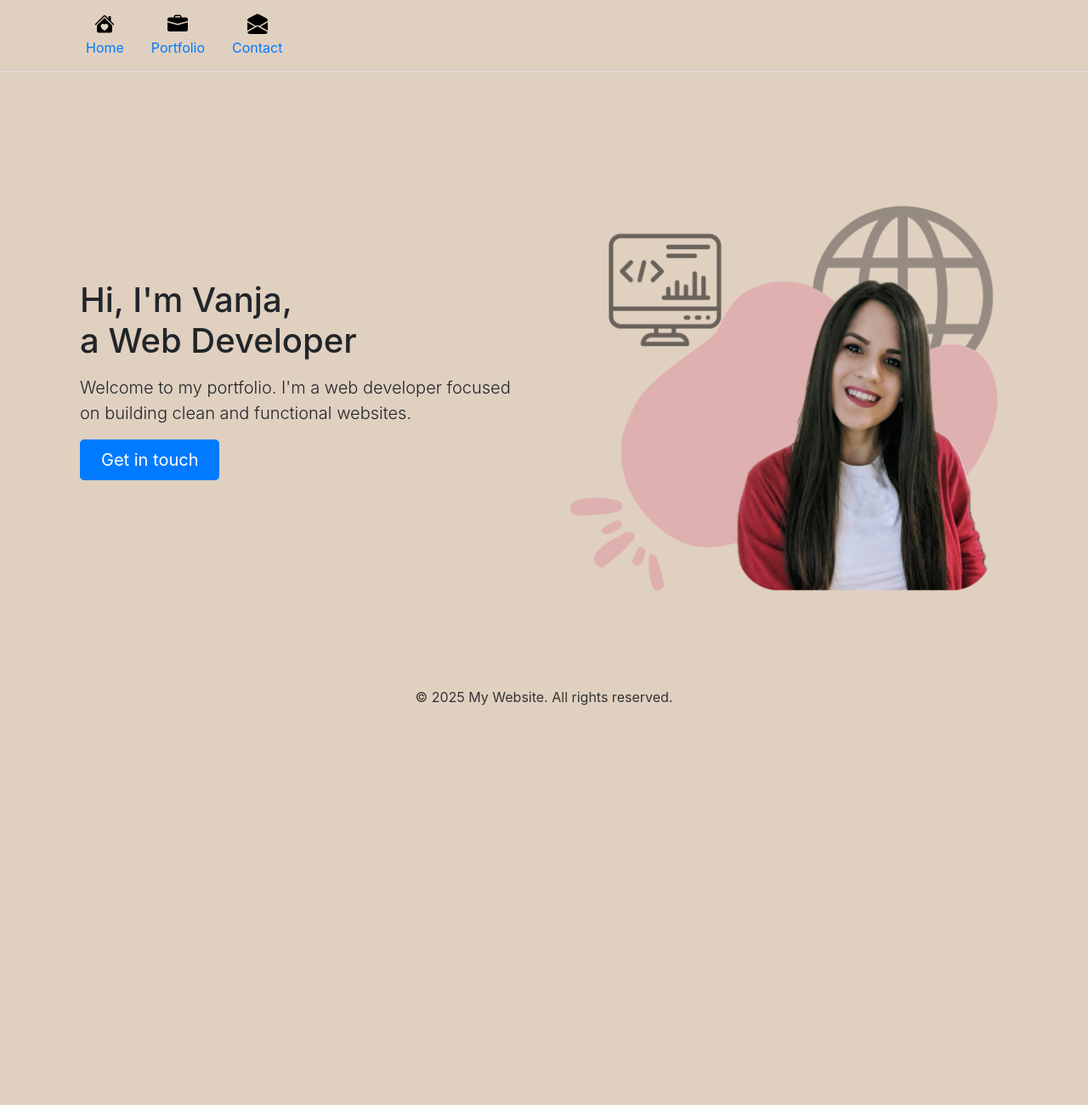
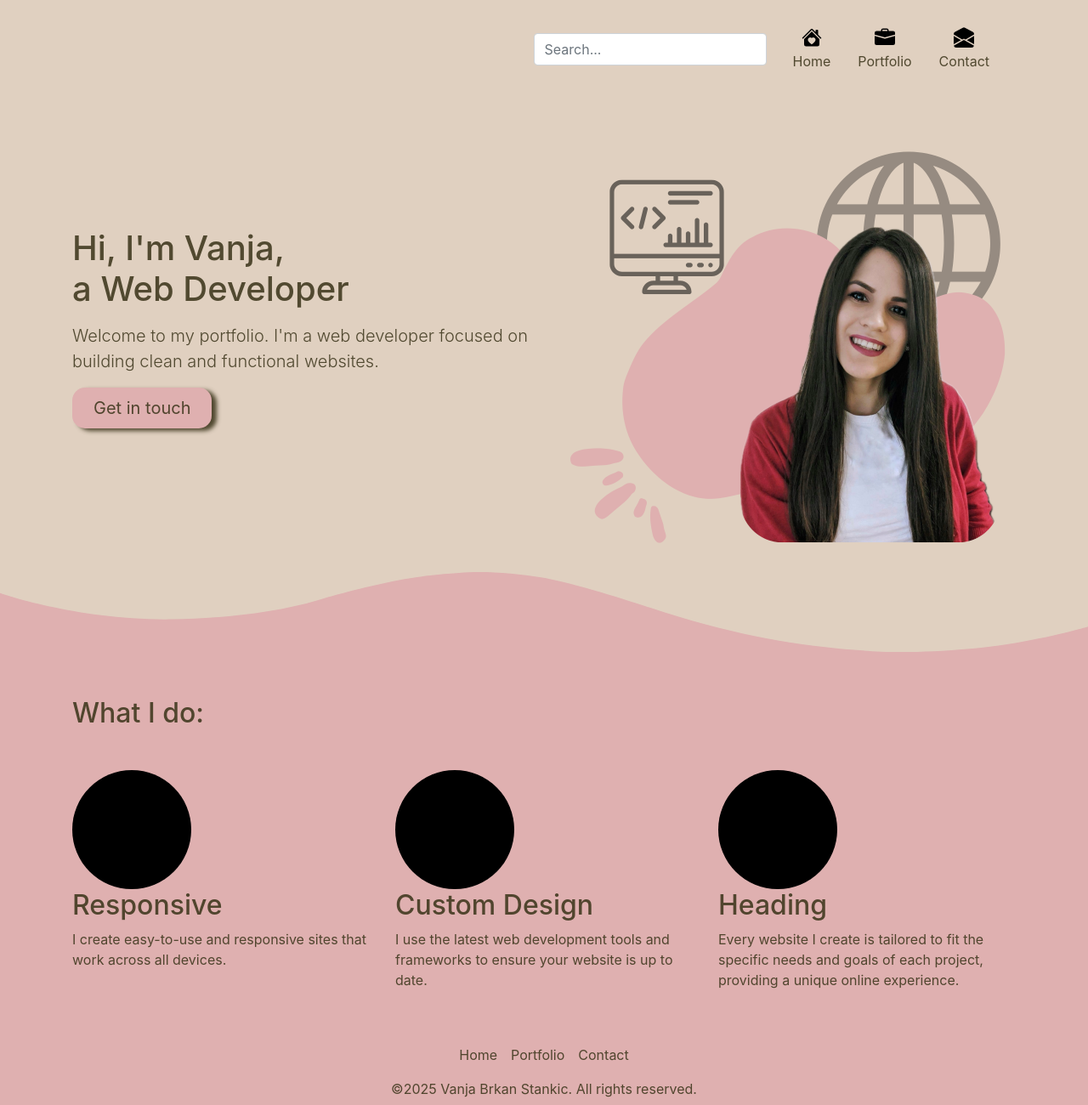
Before and after one commit to vanjabrkan/my-portfolio, a plain HTML site: page index.html in a window 1280 px wide. Shown: the whole page at 85% size. Before the commit the page ends 848 px from the top, so only its background shows below. Drawn offline with nearby package versions, Linux system fonts and the light colour scheme; a script that the page names is missing.

Commit message:
updated footer and added new feature

```diff
--- a/index.html
+++ b/index.html
@@ -1,75 +1,249 @@
 <!DOCTYPE html>
 <html lang="en">
   <head>
-     <!-- Required meta tags
-      meta viewport → makes the page responsive on mobile.
-     -->
-    <meta charset="UTF-8">
-    <meta name="viewport" content="width=device-width, initial-scale=1.0">
+    <!-- Required meta tags -->
+    <meta charset="UTF-8" />
+    <meta name="viewport" content="width=device-width, initial-scale=1.0" />
 
     <!-- Bootstrap CSS -->
-    <link rel="stylesheet" href="https://cdn.jsdelivr.net/npm/bootstrap@4.1.3/dist/css/bootstrap.min.css" integrity="sha384-MCw98/SFnGE8fJT3GXwEOngsV7Zt27NXFoaoApmYm81iuXoPkFOJwJ8ERdknLPMO" crossorigin="anonymous">
+    <link
+      rel="stylesheet"
+      href="https://cdn.jsdelivr.net/npm/bootstrap@4.1.3/dist/css/bootstrap.min.css"
+      integrity="sha384-MCw98/SFnGE8fJT3GXwEOngsV7Zt27NXFoaoApmYm81iuXoPkFOJwJ8ERdknLPMO"
+      crossorigin="anonymous"
+    />
 
     <title>My Portfolio</title>
-    <link rel="stylesheet" href="style.css">
+    <link rel="stylesheet" href="style.css" />
   </head>
   <body>
+    <!-- Header / Navigation -->
+    <section id="header" class="header">
       <header>
-
-
-<div class="px-3 py-2 text-bg-dark border-bottom">
+        <div class="px-3 py-4">
           <div class="container">
-    <div class="d-flex flex-wrap align-items-center">
-
-
-      <!-- Navigation -->
-      <ul class="nav col-12 col-lg-auto my-2 my-md-0 text-small ms-auto">
+            <div
+              class="d-flex flex-wrap align-items-center justify-content-end"
+            >
+              <form
+                class="col-12 col-lg-auto mb-3 mb-lg-0 me-lg-3"
+                role="search"
+              >
+                <input
+                  type="search"
+                  class="form-control form-control-dark text-bg-dark"
+                  placeholder="Search..."
+                  aria-label="Search"
+                />
+              </form>
+              <ul
+                class="nav col-12 col-lg-auto my-2 my-md-0 text-small ms-auto"
+              >
                 <li>
-          <a href="#" class="nav-link text-black">
-            <img src="./assets/home.svg" alt="House" class="d-block mx-auto mb-1" width="24" height="24">
+                  <a href="#" class="nav-link">
+                    <img
+                      src="./assets/home.svg"
+                      alt="Home"
+                      class="d-block mx-auto mb-1"
+                      width="24"
+                      height="24"
+                    />
                     Home
                   </a>
                 </li>
                 <li>
-          <a href="./pages/about.html" class="nav-link text-black">
-            <img src="./assets/briefcase.svg" alt="Portfolio" class="d-block mx-auto mb-1" width="24" height="24">
+                  <a href="./pages/about.html" class="nav-link">
+                    <img
+                      src="./assets/briefcase.svg"
+                      alt="Portfolio"
+                      class="d-block mx-auto mb-1"
+                      width="24"
+                      height="24"
+                    />
                     Portfolio
                   </a>
                 </li>
                 <li>
-          <a href="./pages/contact.html" class="nav-link text-black">
-            <img src="./assets/envelope.svg" alt="Contact" class="d-block mx-auto mb-1" width="24" height="24">
+                  <a href="./pages/contact.html" class="nav-link">
+                    <img
+                      src="./assets/envelope.svg"
+                      alt="Contact"
+                      class="d-block mx-auto mb-1"
+                      width="24"
+                      height="24"
+                    />
                     Contact
                   </a>
                 </li>
               </ul>
+            </div>
+          </div>
+        </div>
+      </header>
+    </section>
 
+    <!-- Main / Hero Section -->
+    <section id="title" class="body">
+      <main>
+        <div class="container col-xxl-8 mb-3">
+          <div class="row flex-lg-row-reverse align-items-center">
+            <!-- Image -->
+            <div class="col-10 col-sm-8 col-lg-6">
+              <img
+                src="assets/Vanja.png"
+                class="d-block mx-lg-auto img-fluid"
+                alt="my picture"
+                width="700"
+                height="500"
+                loading="lazy"
+              />
+            </div>
+            <!-- Text + Button -->
+            <div class="col-lg-6">
+              <h1 class="display-5 fw-bold text-body-emphasis lh-1 mb-3">
+                Hi, I'm Vanja, <br />
+                a Web Developer
+              </h1>
+              <p class="lead">
+                Welcome to my portfolio. I'm a web developer focused on building
+                clean and functional websites.
+              </p>
+              <div class="d-grid gap-2 d-md-flex justify-content-md-start">
+                <button
+                  id="myButton"
+                  type="button"
+                  class="btn btn-lg px-4 me-md-2"
+                >
+                  Get in touch
+                </button>
+              </div>
             </div>
           </div>
         </div>
 
-    </header>
+        <svg
+          xmlns="http://www.w3.org/2000/svg"
+          viewBox="0 0 1000 100"
+          preserveAspectRatio="none"
+        >
+          <path
+            class="elementor-shape-fill"
+            fill="#dfb0b0"
+            d="M790.5,93.1c-59.3-5.3-116.8-18-192.6-50c-29.6-12.7-76.9-31-100.5-35.9c-23.6-4.9-52.6-7.8-75.5-5.3
+c-10.2,1.1-22.6,1.4-50.1,7.4c-27.2,6.3-58.2,16.6-79.4,24.7c-41.3,15.9-94.9,21.9-134,22.6C72,58.2,0,25.8,0,25.8V100h1000V65.3
+c0,0-51.5,19.4-106.2,25.7C839.5,97,814.1,95.2,790.5,93.1z"
+          ></path>
+        </svg>
+      </main>
+    </section>
 
-    <main>
-        <div class="container col-xxl-8 px-4 py-5">
-            <div class="row flex-lg-row-reverse align-items-center g-5 py-5">
-                <div class="col-10 col-sm-8 col-lg-6">
-                    <img src="assets/Vanja.png" class="d-block mx-lg-auto img-fluid" alt="my picture" width="700" height="500" loading="lazy">
-                </div> <div class="col-lg-6"> <h1 class="display-5 fw-bold text-body-emphasis lh-1 mb-3">Hi, I'm Vanja, </br> a Web Developer</h1>
-                    <p class="lead">Welcome to my portfolio. I'm a web developer focused on building clean and functional websites.</p>
-                    <div class="d-grid gap-2 d-md-flex justify-content-md-start">
-                        <button id="myButton" type="button" class="btn btn-primary btn-lg px-4 me-md-2">Get in touch</button>
+    <div class="container features">
+      <!-- Three columns of text below the carousel -->
+      <h2 class=" px-0  mt-5">What I do:</h2>
+      <div class="row py-3">
+        <div class="col-lg-4 py-4">
+          <svg
+            aria-label="Placeholder"
+            class="bd-placeholder-img rounded-circle"
+            height="140"
+            preserveAspectRatio="xMidYMid slice"
+            role="img"
+            width="140"
+            xmlns="http://www.w3.org/2000/svg"
+          >
+            <title>Placeholder</title>
+            <rect
+              width="100%"
+              height="100%"
+              fill="var(--bs-secondary-color)"
+            ></rect>
+          </svg>
+          <h2 class="fw-normal">Responsive</h2>
+          <p>
+            I create easy-to-use and responsive sites that work across all
+            devices.
+          </p>
+        </div>
+        <!-- /.col-lg-4 -->
+        <div class="col-lg-4 py-4">
+          <svg
+            aria-label="Placeholder"
+            class="bd-placeholder-img rounded-circle"
+            height="140"
+            preserveAspectRatio="xMidYMid slice"
+            role="img"
+            width="140"
+            xmlns="http://www.w3.org/2000/svg"
+          >
+            <title>Modern Technologies</title>
+            <rect
+              width="100%"
+              height="100%"
+              fill="var(--bs-secondary-color)"
+            ></rect>
+          </svg>
+          <h2 class="fw-normal">Custom Design</h2>
+          <p>
+            I use the latest web development tools and frameworks to ensure your
+            website is up to date.
+          </p>
+        </div>
+        <!-- /.col-lg-4 -->
+        <div class="col-lg-4 py-4">
+          <svg
+            aria-label="Placeholder"
+            class="bd-placeholder-img rounded-circle"
+            height="140"
+            preserveAspectRatio="xMidYMid slice"
+            role="img"
+            width="140"
+            xmlns="http://www.w3.org/2000/svg"
+          >
+            <title>Placeholder</title>
+            <rect
+              width="100%"
+              height="100%"
+              fill="var(--bs-secondary-color)"
+            ></rect>
+          </svg>
+          <h2 class="fw-normal">Heading</h2>
+          <p>
+            Every website I create is tailored to fit the specific needs and
+            goals of each project, providing a unique online experience.
+          </p>
+        </div>
+        <!-- /.col-lg-4 -->
       </div>
     </div>
+
+    <!-- Footer -->
+    <section id="footer" class="bottom">
+      <footer>
+        <div class="container">
+          <ul class="nav justify-content-center mb-2">
+            <li class="nav-item">
+              <a href="#" class="nav-link px-2">Home</a>
+            </li>
+            <li class="nav-item">
+              <a href="./pages/about.html" class="nav-link px-2">Portfolio</a>
+            </li>
+            <li class="nav-item">
+              <a href="./pages/contact.html" class="nav-link px-2">Contact</a>
+            </li>
+          </ul>
+          <p class="text-center">
+            ©2025 Vanja Brkan Stankic. All rights reserved.
+          </p>
         </div>
-        </div>
-    </main>
+      </footer>
+    </section>
 
-    <footer>
-        <p>© 2025 My Website. All rights reserved.</p>
-    </footer>
-
+    <!-- Scripts -->
     <script src="script.js"></script>
-    <script src="https://cdn.jsdelivr.net/npm/bootstrap@5.3.8/dist/js/bootstrap.bundle.min.js" integrity="sha384-FKyoEForCGlyvwx9Hj09JcYn3nv7wiPVlz7YYwJrWVcXK/BmnVDxM+D2scQbITxI" crossorigin="anonymous"></script>
+    <script
+      src="https://cdn.jsdelivr.net/npm/bootstrap@5.3.8/dist/js/bootstrap.bundle.min.js"
+      integrity="sha384-FKyoEForCGlyvwx9Hj09JcYn3nv7wiPVlz7YYwJrWVcXK/BmnVDxM+D2scQbITxI"
+      crossorigin="anonymous"
+    ></script>
   </body>
 </html>
--- a/style.css
+++ b/style.css
@@ -1,24 +1,43 @@
+.nav-link {
+  color: #3d361ce1;
+}
+
+.nav-link:hover {
+  color: red;
+}
+
+.header {
+  background-color: #e0d0c0;
+}
+
+#title {
+  background-color: #e0d0c0;
+}
+
+#title svg {
+  display: block;
+  width: 100%;
+  height: 100px; /* prilagodi po želji */
+}
+
+.features {
+  background-color: #dfb0b0;
+}
 
 body {
-    background-color: #e0d0c0;
+  color: #3d361ce1;
+  background-color: #dfb0b0;
 }
 
-
-
-footer {
-    text-align: center;
-    color: #333;
-    /* font-size: 14px;
-    margin-top: 40px;  space above footer */
-  }
-
 /* Buttons */
-button {
-    background-color:#dfb0b0;
-    border-radius: 50px ;
+#myButton {
+  color: #3d361ce1;
+  background-color: #dfb0b0;
+  border-radius: 15px;
+  box-shadow: 6px 3px 5px #3d361ce1;
 }
 
-button:hover {
-    color:antiquewhite;
-    background-color: #3d361ce1;
+#myButton:hover {
+  color: antiquewhite;
+  background-color: #3d361ce1;
 }
```
Lines whose indentation alone changed are shown as unchanged.
